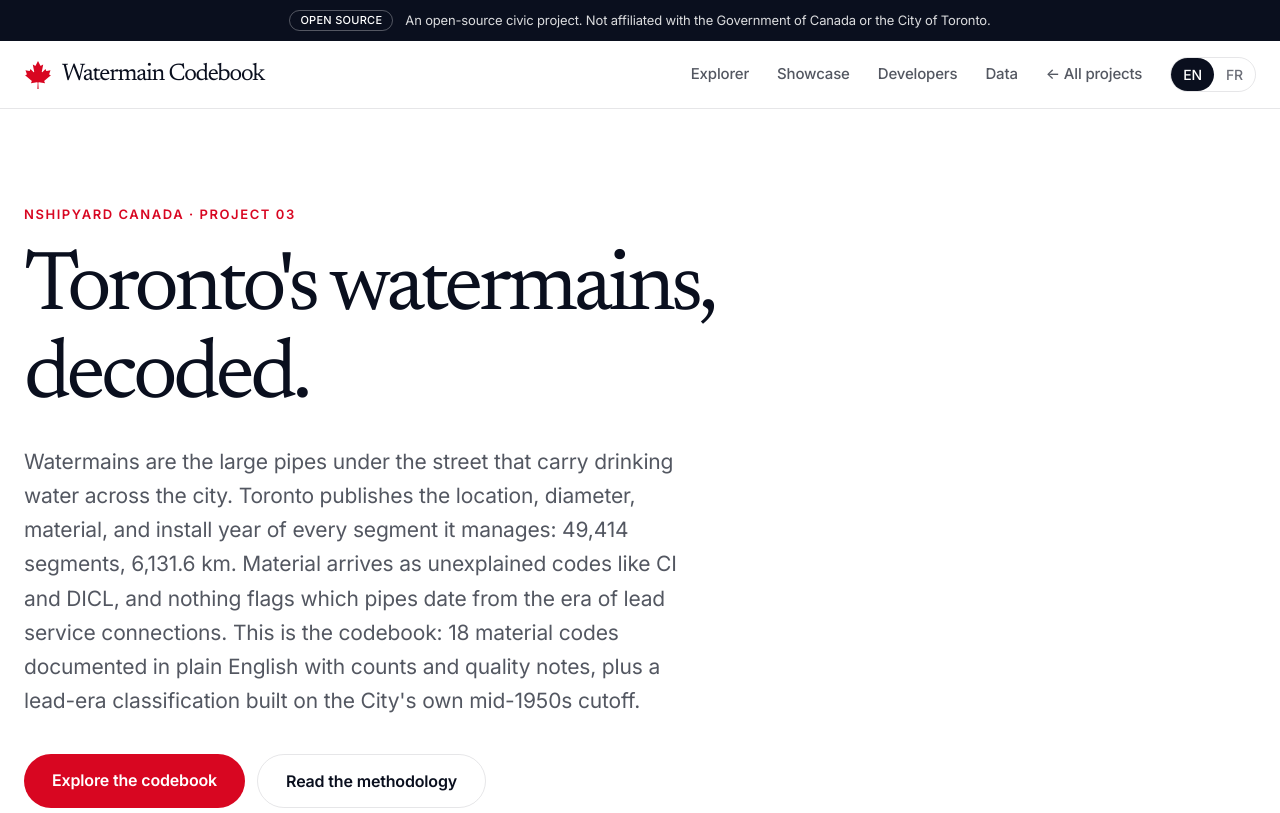
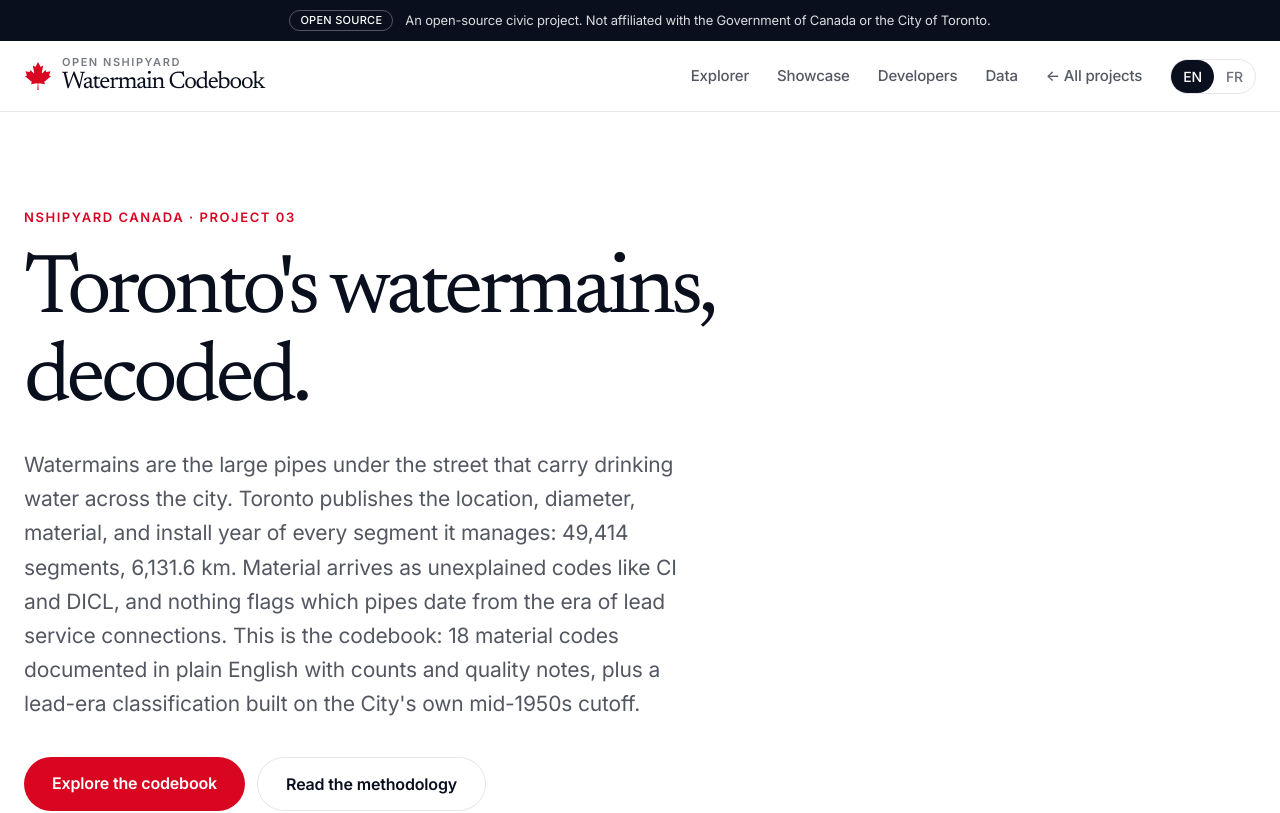
Before and after one commit to Nshipyard/toronto-watermain-codebook, a Next.js app: page / in a window 1280 px wide. Shown: the top 813 px of the page. Built offline with nearby package versions, Linux system fonts and the light colour scheme.

Commit message:
Header eyebrow 'Open Nshipyard' above project title; footer wordmark 'Nshipyard' -> 'Open Nshipyard'

```diff
--- a/src/components/chrome.tsx
+++ b/src/components/chrome.tsx
@@ -1,6 +1,6 @@
 "use client";
 
-import { useState, useEffect } from "react";
+import { useState } from "react";
 import { useLang } from "@/i18n";
 import MapleLeaf from "./MapleLeaf";
 
@@ -21,23 +21,6 @@
 export function Nav() {
   const { t, lang, setLang } = useLang();
   const [open, setOpen] = useState(false);
-  const [scrolled, setScrolled] = useState(false);
-
-  useEffect(() => {
-    const onScroll = () => setScrolled(window.scrollY > 8);
-    onScroll();
-    window.addEventListener("scroll", onScroll, { passive: true });
-    return () => window.removeEventListener("scroll", onScroll);
-  }, []);
-
-  useEffect(() => {
-    if (!open) return;
-    const onKey = (e: KeyboardEvent) => {
-      if (e.key === "Escape") setOpen(false);
-    };
-    window.addEventListener("keydown", onKey);
-    return () => window.removeEventListener("keydown", onKey);
-  }, [open]);
   const links = [
     { href: "#explorer", label: t.nav.explorer },
     { href: "#showcase", label: t.nav.showcase },
@@ -45,15 +28,11 @@
     { href: "#data", label: t.nav.data },
   ];
   return (
-    <header
-      className={`sticky top-0 z-50 border-b border-line bg-paper/90 backdrop-blur transition-shadow ${
-        scrolled ? "shadow-[0_12px_32px_rgba(10,15,30,0.10)]" : ""
-      }`}
-    >
+    <header className="border-b border-line bg-paper/90 backdrop-blur">
       <div className="mx-auto flex max-w-[1392px] items-center justify-between px-6 py-4">
         <a href="#top" className="flex items-center gap-2.5">
           <MapleLeaf className="h-7 w-7 text-canada" />
-          <span className="display text-[24px]">Watermain Codebook</span>
+          <span className="flex flex-col gap-[2px] leading-none"><span className="text-[11px] font-semibold uppercase tracking-[0.14em] text-ink/55">Open Nshipyard</span><span className="display text-[24px]">Watermain Codebook</span></span>
         </a>
         <nav className="hidden items-center gap-7 md:flex">
           {links.map((l) => (
@@ -89,7 +68,7 @@
         </button>
       </div>
       {open && (
-        <div className="absolute inset-x-0 top-full border-b border-line bg-paper/95 px-6 py-4 shadow-[0_24px_48px_rgba(10,15,30,0.12)] backdrop-blur md:hidden">
+        <div className="border-t border-line px-6 py-4 md:hidden">
           <div className="flex flex-col gap-3">
             {links.map((l) => (
               <a key={l.href} href={l.href} onClick={() => setOpen(false)} className="text-[16px] font-medium">
@@ -125,7 +104,7 @@
       <div className="mx-auto max-w-[1392px] border-t border-line px-6 py-12">
         <div className="flex items-center gap-2.5">
           <MapleLeaf className="h-6 w-6 text-canada" />
-          <span className="display text-[22px]">Nshipyard</span>
+          <span className="display text-[22px]">Open Nshipyard</span>
         </div>
         <p className="mt-6 max-w-[640px] text-[14px] leading-relaxed text-ink/55">{t.footer.line}</p>
         <p className="mt-2 max-w-[640px] text-[14px] text-ink/55">{t.footer.sources}</p>
```
